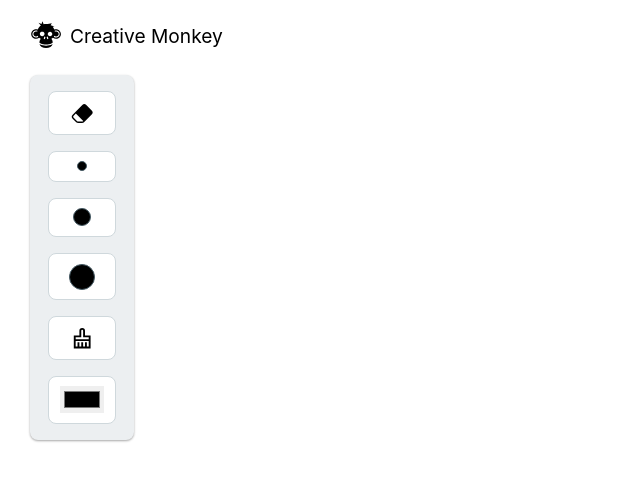
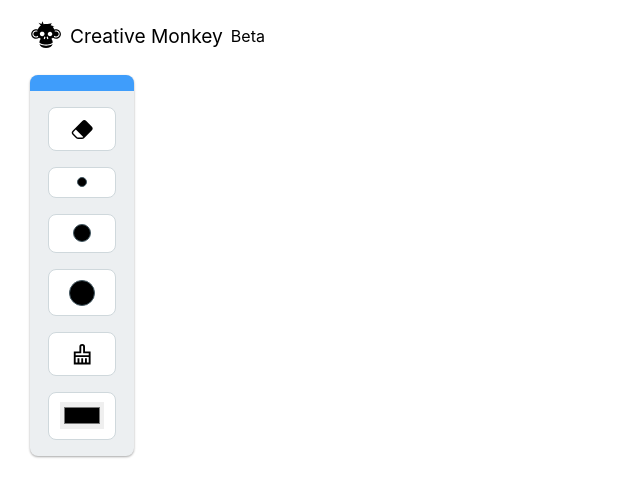
Before and after one commit to om202/creativemonkey-paint, a React (Create React App) app: page / in a window 1280 px wide. Shown: the top 496 px of the page, without its empty margins (0-640 px from the left). Built offline with nearby package versions, Linux system fonts and the light colour scheme.

Commit message:
beta logo and button group top border

```diff
--- a/src/ButtonsGroup/ButtonsGroup.css
+++ b/src/ButtonsGroup/ButtonsGroup.css
@@ -2,6 +2,7 @@
 @import url("../assets/defaultSizes.css");
 
 .buttons-group {
+  border-top: 1rem solid var(--blue);
   border-radius: var(--borderRadius);
   background-color: var(--blueGrey50);
   display: flex;
--- a/src/Logo/Logo.js
+++ b/src/Logo/Logo.js
@@ -5,7 +5,7 @@ import './Logo.css';
 export const Logo = () => {
   return (
     <div className="logo">
-     <GiMonkey className="logo-pic"/>  <span className="logo-text">Creative Monkey</span>
+     <GiMonkey className="logo-pic"/>  <span className="logo-text">Creative Monkey</span> <span>Beta</span>
     </div>
   )
 }
```
